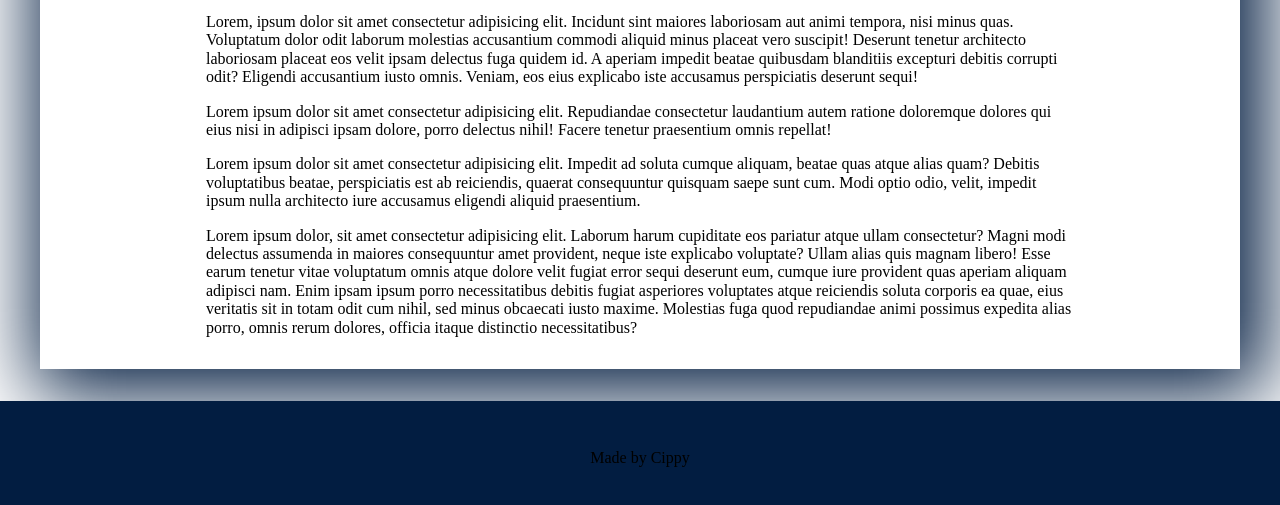
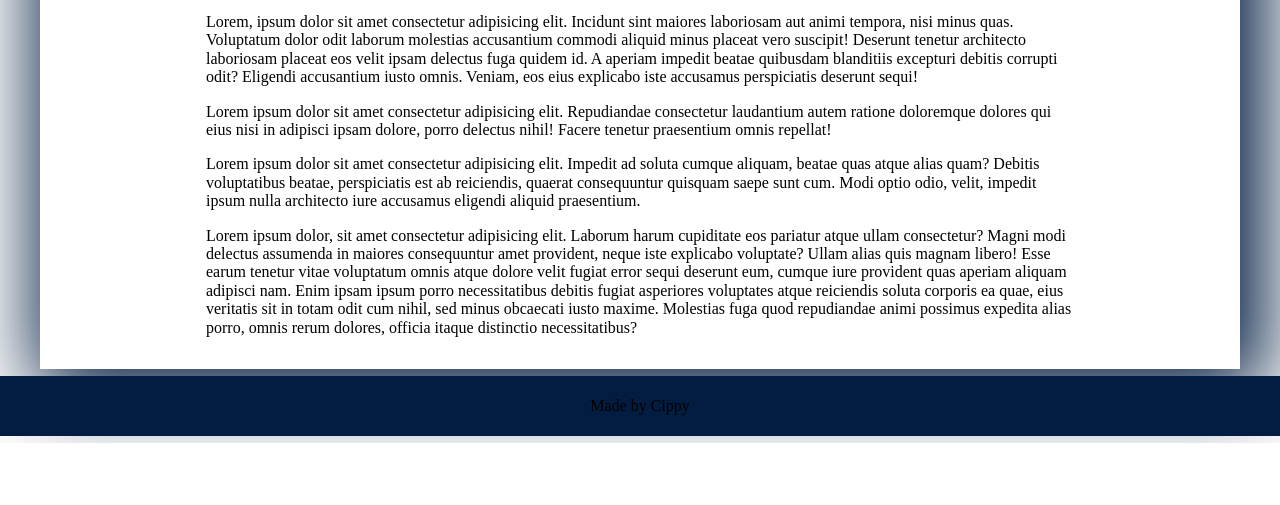
Before and after one commit to LauraCippy/Project01, a plain HTML site: page index.html in a window 1280 px wide. Shown: the part 357-862 px from the top of the page. After the commit the page ends 800 px from the top, so only its background shows below. Drawn offline with Linux system fonts and the light colour scheme.

Commit message:
Update style.css

```diff
--- a/css/style.css
+++ b/css/style.css
@@ -77,10 +77,11 @@ body{
 
 
 footer {
-    padding-top: 2rem;
-    padding-bottom: 2rem;
+    margin-top: 7px;
+    padding-top: 5px;
+    padding-bottom: 5px;
     text-align: center;
     background-color: rgb(2, 29, 65);
 
-    margin-top: 2rem;
+
 }
```
